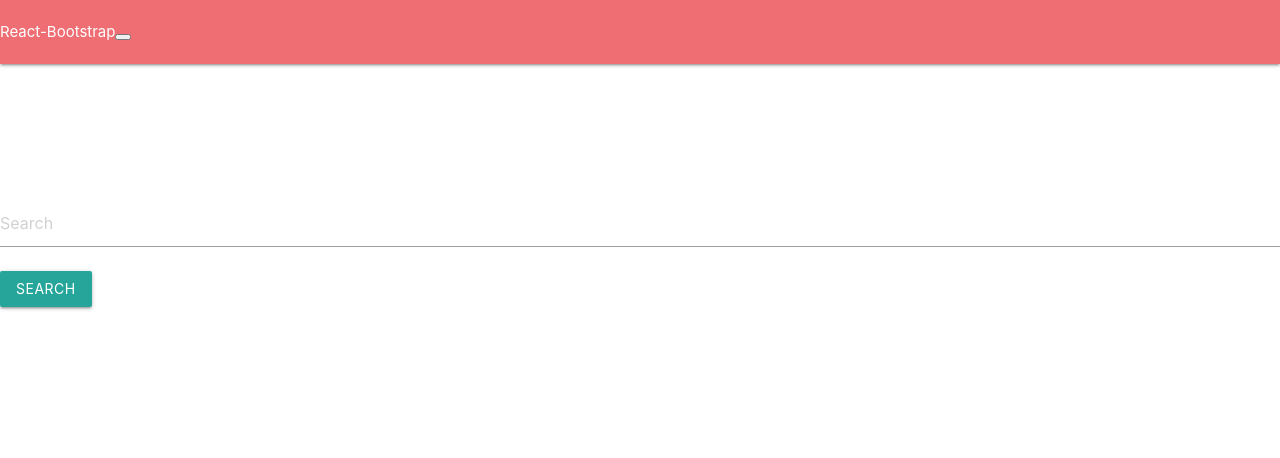
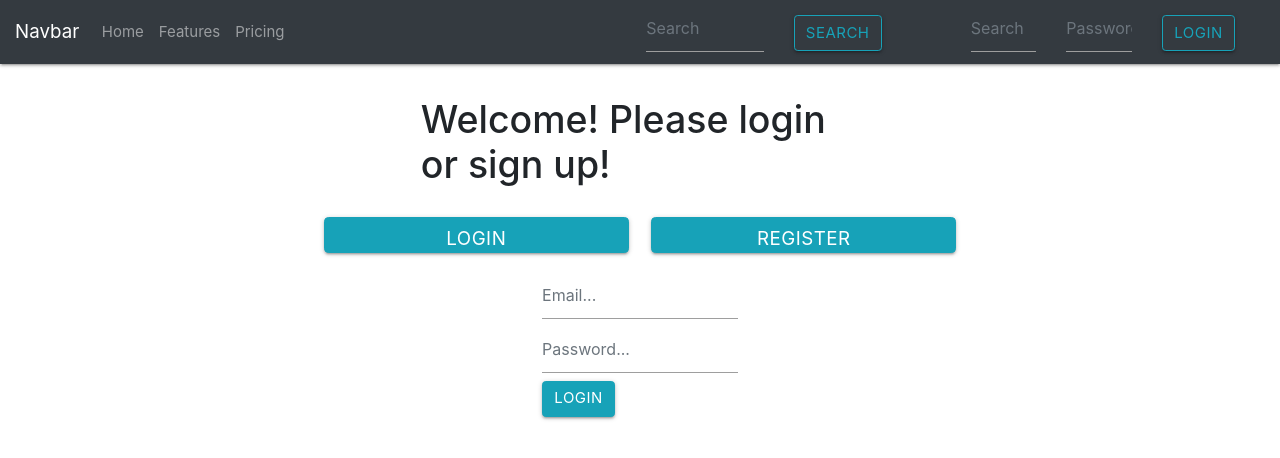
Before and after one commit to dwayne-jetski/book-store, a React (Create React App) app in the folder book-store-frontend/: page / in a window 1280 px wide. Shown: the top 458 px of the page. Built offline with nearby package versions, Linux system fonts and the light colour scheme.

Commit message:
added Login and Register buttons to Landing.jsx that switch between the login and register fields respectively

```diff
--- a/book-store-frontend/src/App.js
+++ b/book-store-frontend/src/App.js
@@ -1,9 +1,11 @@
 import MyNavBar from './Components/Navbar/Navbar'
+import Landing from './Components/Landing/Landing'
 
 function App() {
   return (
   <div>
     <MyNavBar/>
+    <Landing />
   </div>
   );
 }
--- a/book-store-frontend/src/Components/Landing/Landing.css
+++ b/book-store-frontend/src/Components/Landing/Landing.css
@@ -0,0 +1,5 @@
+.header-text{
+    margin: auto;
+    width: 70%;
+    padding: 10px;
+}
--- a/book-store-frontend/src/Components/Landing/Landing.jsx
+++ b/book-store-frontend/src/Components/Landing/Landing.jsx
@@ -0,0 +1,84 @@
+import React, { useState } from 'react';
+import { NavDropdown, Button, FormControl, Form, Nav, Navbar, Col, Row} from 'react-bootstrap';
+import './Landing.css'
+import UseForm from '../UseForm/UseForm';
+
+function Landing () {
+
+    const [ authType, useAuthType ] = useState('login')
+
+    function LoadLogin(login){
+        useAuthType(login);
+        console.log(authType);
+    }
+
+    function Login(){
+        return(
+            <Form>
+                <Form.Control type="email" placeholder="Email..." ></Form.Control>
+                <FormControl type="password" placeholder="Password..." classNave = "mr-sm-2" />
+                <Button type="submit" variant="info">Login</Button>
+            </Form>
+        )
+    }
+
+    function Register(){
+        return(
+            <Form>
+                <Form.Control type="text" name="firstName" placeholder="First Name..." required="true" />
+                <Form.Control type="text" name="lastName" placeholder="Last Name..." required="true" />
+                <Form.Control type="email" name="email" placeholder="Email..." required="true" />
+                <FormControl type="password" name="password" placeholder="Password..." classNave = "mr-sm-2" />
+                <Form.Control type="text" name="password2" placeholder="confirm password" required="true" />
+                <Button type="submit" variant="info">Login</Button>
+            </Form>
+        )
+    }
+
+
+    function LoadRegister(register){
+        useAuthType(register);
+        console.log(authType);
+    }
+
+    return(
+        <Row>
+
+            <Col xs={3}/>
+
+            <Col xs={6} >
+                <br/>
+                <Row>
+                    <h1 className="header-text">Welcome! Please login or sign up!</h1>
+                </Row>
+
+                <Row>
+
+                    <Col>
+                        <Button variant="info" size="lg" block onClick={()=>LoadLogin('login')}>Login</Button>
+                    </Col>
+
+                    <Col>
+                        <Button variant="info" size="lg" block onClick={()=>LoadRegister('register')}>Register</Button>
+                    </Col>
+
+                </Row>
+                <Row>
+                    <Col/>
+
+                    <Col>
+                        {authType === 'login' ? Login() : Register() }
+                    </Col>
+
+                    <Col/>
+                </Row>
+
+            </Col>
+
+            <Col xs={3} />
+
+        </Row>
+    )
+}
+
+export default Landing;
--- a/book-store-frontend/src/Components/Navbar/Navbar.jsx
+++ b/book-store-frontend/src/Components/Navbar/Navbar.jsx
@@ -1,35 +1,52 @@
-import Navbar from 'react-bootstrap/Navbar';
-import Nav from 'react-bootstrap/Nav';
-import Form from 'react-bootstrap/Form';
-import FormControl from 'react-bootstrap/FormControl';
-import Button from 'react-bootstrap/Button';
-import NavDropdown from 'react-bootstrap/NavDropdown'
 import UseForm from '../UseForm/UseForm';
+import { NavDropdown, Button, FormControl, Form, Nav, Navbar, Col, Row} from 'react-bootstrap'
 
 function MyNavBar() {
 
     return(
-        <Navbar bg="light" expand="lg">
-            <Navbar.Brand href="#home">React-Bootstrap</Navbar.Brand>
-            <Navbar.Toggle aria-controls="basic-navbar-nav" />
-        <Navbar.Collapse id="basic-navbar-nav">
+      <Navbar bg="dark" variant="dark">
+      <Navbar.Brand href="#home">Navbar</Navbar.Brand>
       <Nav className="mr-auto">
         <Nav.Link href="#home">Home</Nav.Link>
-            <Nav.Link href="#link">Link</Nav.Link>
-            <NavDropdown title="Dropdown" id="basic-nav-dropdown">
-              <NavDropdown.Item href="#action/3.1">Action</NavDropdown.Item>
-              <NavDropdown.Item href="#action/3.2">Another action</NavDropdown.Item>
-              <NavDropdown.Item href="#action/3.3">Something</NavDropdown.Item>
-              <NavDropdown.Divider />
-              <NavDropdown.Item href="#action/3.4">Separated link</NavDropdown.Item>
-            </NavDropdown>
+        <Nav.Link href="#features">Features</Nav.Link>
+        <Nav.Link href="#pricing">Pricing</Nav.Link>
       </Nav>
+
+      <Col/>
+
+      <Col>
+
         <Form inline>
+          <Col>
             <FormControl type="text" placeholder="Search" className="mr-sm-2" />
-            <Button variant="outline-success">Search</Button>
+          </Col>
+          <Col>
+            <Button type="Submit" variant="outline-info">Search</Button>
+          </Col>
         </Form>
-        </Navbar.Collapse>
+
+      </Col>
+
+      <Col>
+        <Form inline>
+
+          <Col>
+            <FormControl type="email" placeholder="Search" className="mr-sm-2" />
+          </Col>
+
+          <Col>
+            <FormControl type="password" placeholder="Password" classNave = "mr-sm-2" />
+          </Col>
+
+          <Col>
+            <Button type="submit" variant="outline-info">Login</Button>
+          </Col>
+
+        </Form>
+      </Col>
+
     </Navbar>
+
     )
 }
 
--- a/book-store-frontend/src/index.js
+++ b/book-store-frontend/src/index.js
@@ -1,7 +1,8 @@
 import React from 'react';
 import ReactDOM from 'react-dom';
 import App from './App';
-import reportWebVitals from './reportWebVitals';
+import 'bootstrap/dist/css/bootstrap.min.css';
+
 
 ReactDOM.render(
   <React.StrictMode>
@@ -9,8 +10,3 @@ ReactDOM.render(
   </React.StrictMode>,
   document.getElementById('root')
 );
-
-// If you want to start measuring performance in your app, pass a function
-// to log results (for example: reportWebVitals(console.log))
-// or send to an analytics endpoint. Learn more: https://bit.ly/CRA-vitals
-reportWebVitals();
--- a/book-store-frontend/src/reportWebVitals.js
+++ /dev/null
@@ -1,13 +0,0 @@
-const reportWebVitals = onPerfEntry => {
-  if (onPerfEntry && onPerfEntry instanceof Function) {
-    import('web-vitals').then(({ getCLS, getFID, getFCP, getLCP, getTTFB }) => {
-      getCLS(onPerfEntry);
-      getFID(onPerfEntry);
-      getFCP(onPerfEntry);
-      getLCP(onPerfEntry);
-      getTTFB(onPerfEntry);
-    });
-  }
-};
-
-export default reportWebVitals;
```
Also changed, not shown: book-store-frontend/src/setupTests.js (deleted, +0 -5 lines), 1 other file (tests, documents, lock files or other folders). Lines whose indentation alone changed are shown as unchanged.
